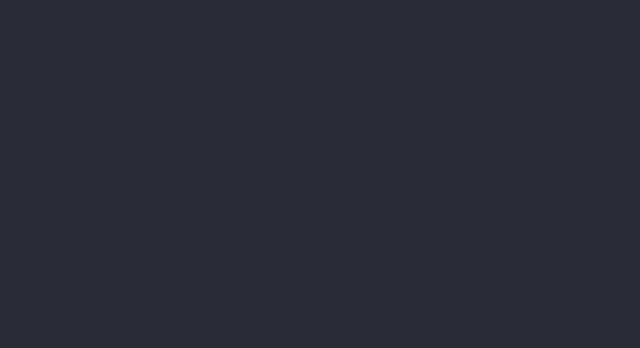
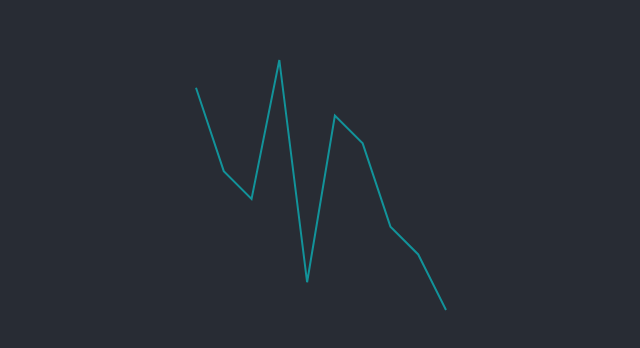
Before and after one commit to bruhu/labforward-challenge, a React (Create React App) app: page / in a window 1280 px wide. Shown: the part 200-548 px from the top of the page, without its empty margins (334-974 px from the left). Built offline with nearby package versions, Linux system fonts and the light colour scheme.

Commit message:
Created /components folder with BlueChart.js

```diff
--- a/src/App.js
+++ b/src/App.js
@@ -1,8 +1,14 @@
 import React from "react";
 import "./App.css";
+import BlueChart from "./components/BlueChart";
 
 function App() {
-  return <div className="App">{/* your code will go here */}</div>;
+  return (
+    <div className="App">
+      {/* your code will go here */}
+      <BlueChart></BlueChart>
+    </div>
+  );
 }
 
 export default App;
--- a/src/components/BlueChart.js
+++ b/src/components/BlueChart.js
@@ -0,0 +1,29 @@
+import React, { Component } from "react";
+import "../node_modules/react-vis/dist/style.css";
+import { XYPlot, LineSeries } from "react-vis";
+
+class App extends Component {
+  render() {
+    const data = [
+      { x: 0, y: 8 },
+      { x: 1, y: 5 },
+      { x: 2, y: 4 },
+      { x: 3, y: 9 },
+      { x: 4, y: 1 },
+      { x: 5, y: 7 },
+      { x: 6, y: 6 },
+      { x: 7, y: 3 },
+      { x: 8, y: 2 },
+      { x: 9, y: 0 }
+    ];
+    return (
+      <div className="App">
+        <XYPlot height={300} width={300}>
+          <LineSeries data={data} />
+        </XYPlot>
+      </div>
+    );
+  }
+}
+
+export default App;
```
